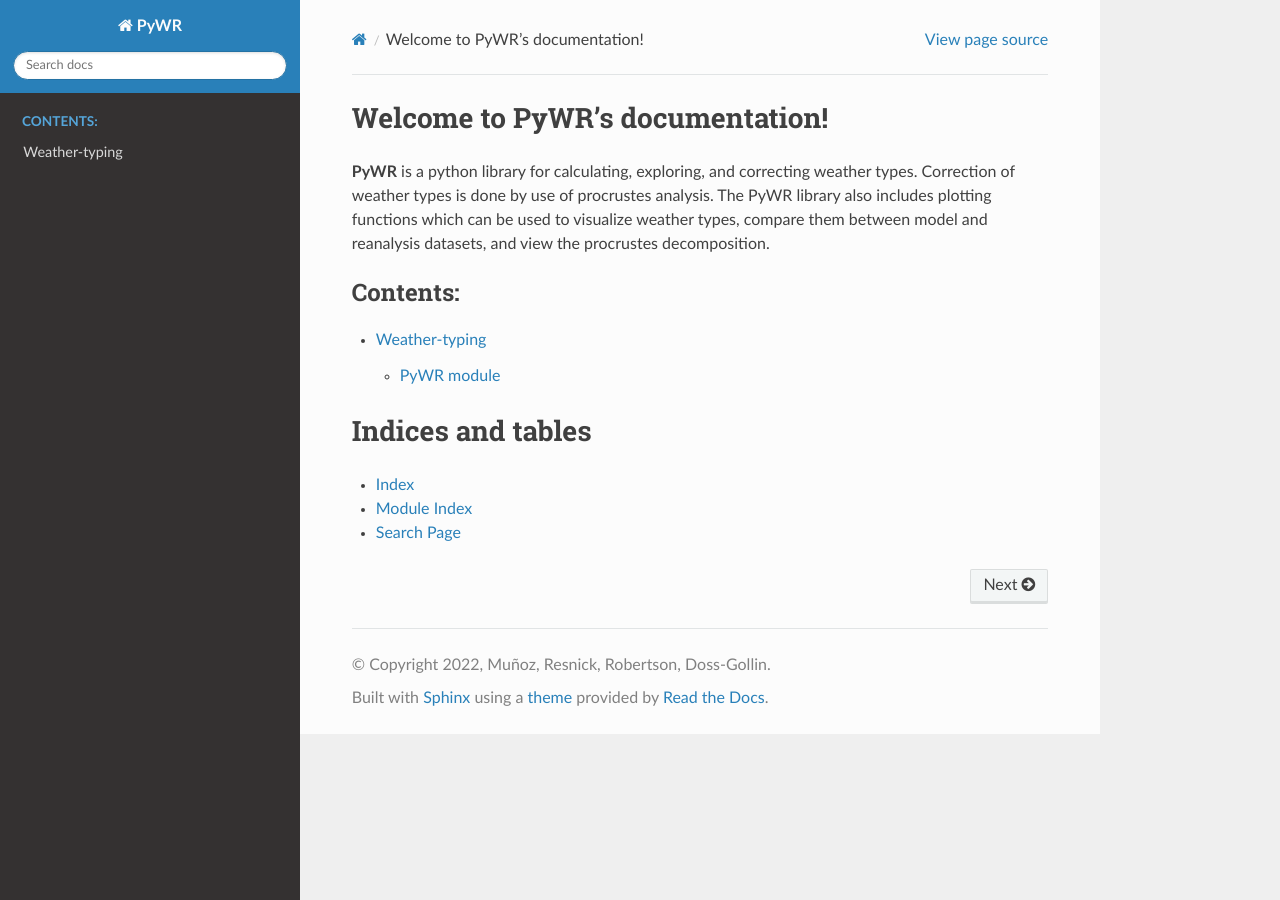
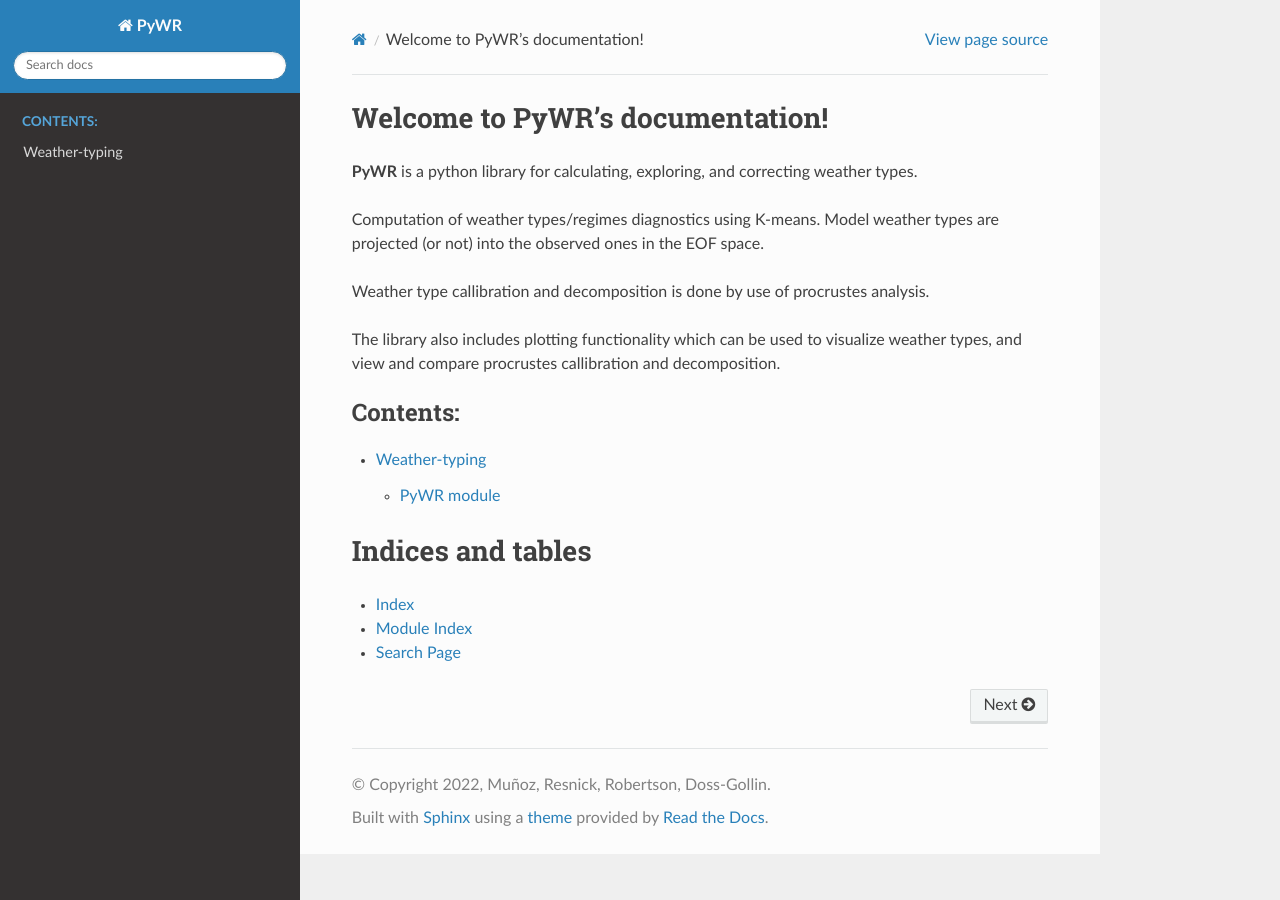
Before and after one commit to agmunozs/Weather-typing, a Sphinx documentation site: the page built from docs/source/index.rst, in a window 1280 px wide. Built offline with Sphinx 7.4.7 and the Read the Docs theme 2.0.0, drawn with Linux system fonts in a browser that asks for light colours.

```diff
--- a/docs/source/index.rst
+++ b/docs/source/index.rst
@@ -6,7 +6,13 @@
 Welcome to PyWR's documentation!
 ================================
 
-**PyWR** is a python library for calculating, exploring, and correcting weather types. Correction of weather types is done by use of procrustes analysis. The PyWR library also includes plotting functions which can be used to visualize weather types, compare them between model and reanalysis datasets, and view the procrustes decomposition.
+**PyWR** is a python library for calculating, exploring, and correcting weather types.
+
+Computation of weather types/regimes diagnostics using K-means. Model weather types are projected (or not) into the observed ones in the EOF space.
+
+Weather type callibration and decomposition is done by use of procrustes analysis.
+
+The library also includes plotting functionality which can be used to visualize weather types, and view and compare procrustes callibration and decomposition.
 
 .. toctree::
    :maxdepth: 2
```
